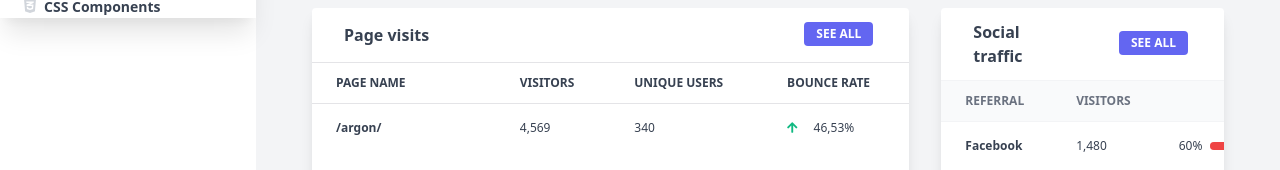
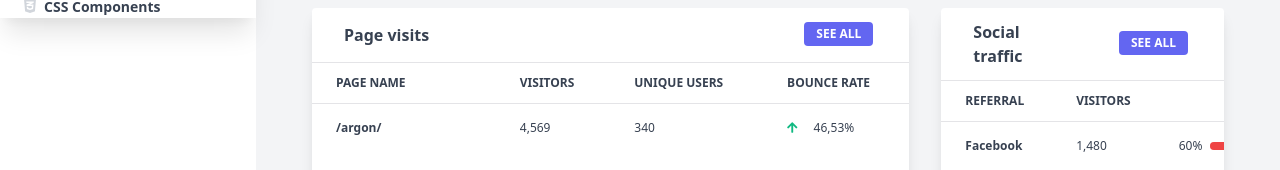
Before and after one commit to GohYiHao/notus-nextjs, a Next.js app: page /admin/dashboard in a window 1280 px wide. Shown: the part 782-952 px from the top of the page. Built offline with nearby package versions, Linux system fonts and the light colour scheme.

Commit message:
refactor: change coolGray with blueGray

```diff
--- a/components/Cards/CardSocialTraffic.js
+++ b/components/Cards/CardSocialTraffic.js
@@ -9,7 +9,7 @@
         <div className="rounded-t mb-0 px-4 py-3 border-0">
           <div className="flex flex-wrap items-center">
             <div className="relative w-full px-4 max-w-full flex-grow flex-1">
-              <h3 className="font-semibold text-base text-coolGray-700">
+              <h3 className="font-semibold text-base text-blueGray-700">
                 Social traffic
               </h3>
             </div>
@@ -28,13 +28,13 @@
           <table className="items-center w-full bg-transparent border-collapse">
             <thead className="thead-light">
               <tr>
-                <th className="px-6 bg-coolGray-50 text-coolGray-500 align-middle border border-solid border-coolGray-100 py-3 text-xs uppercase border-l-0 border-r-0 whitespace-nowrap font-semibold text-left">
+                <th className="px-6 bg-blueGray-50 text-blueGray-500 align-middle border border-solid border-blueGray-100 py-3 text-xs uppercase border-l-0 border-r-0 whitespace-nowrap font-semibold text-left">
                   Referral
                 </th>
-                <th className="px-6 bg-coolGray-50 text-coolGray-500 align-middle border border-solid border-coolGray-100 py-3 text-xs uppercase border-l-0 border-r-0 whitespace-nowrap font-semibold text-left">
+                <th className="px-6 bg-blueGray-50 text-blueGray-500 align-middle border border-solid border-blueGray-100 py-3 text-xs uppercase border-l-0 border-r-0 whitespace-nowrap font-semibold text-left">
                   Visitors
                 </th>
-                <th className="px-6 bg-coolGray-50 text-coolGray-500 align-middle border border-solid border-coolGray-100 py-3 text-xs uppercase border-l-0 border-r-0 whitespace-nowrap font-semibold text-left min-w-140-px"></th>
+                <th className="px-6 bg-blueGray-50 text-blueGray-500 align-middle border border-solid border-blueGray-100 py-3 text-xs uppercase border-l-0 border-r-0 whitespace-nowrap font-semibold text-left min-w-140-px"></th>
               </tr>
             </thead>
             <tbody>
```
